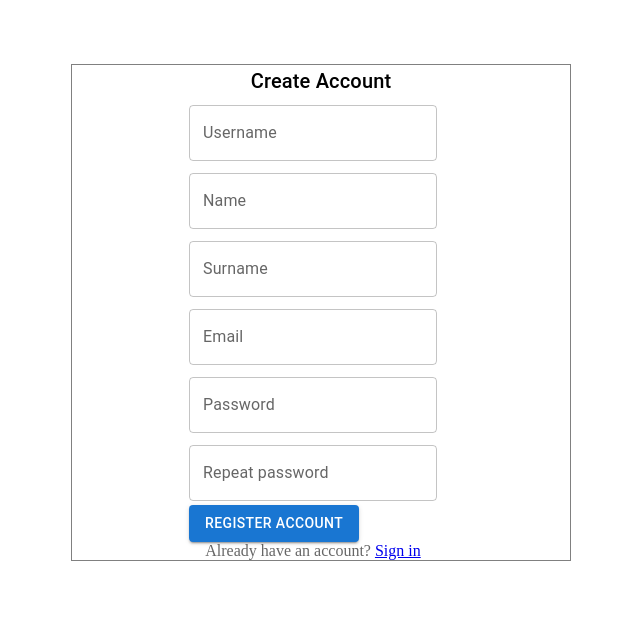
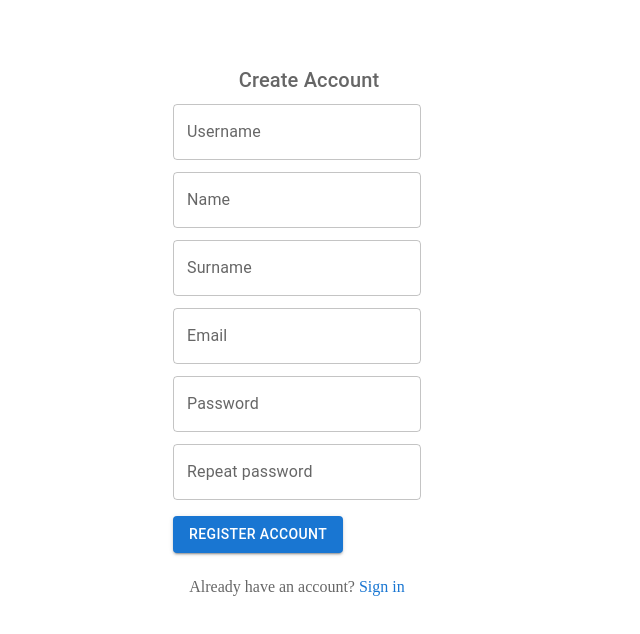
Before and after one commit to axseinga/coderscamp_2021_typescript, a React (Create React App) app: page /register in a window 1280 px wide. Shown: the top 634 px of the page, without its empty margins (319-959 px from the left). Built offline with nearby package versions, Linux system fonts and the light colour scheme; no server answers.

Commit message:
style update

```diff
--- a/src/pages/Login/Login.tsx
+++ b/src/pages/Login/Login.tsx
@@ -1,8 +1,16 @@
 import React from 'react';
 import { useForm, Controller } from 'react-hook-form';
 import { useLoginQuery } from './api/useLoginQuery';
-import { TextField, Button, Box, Grid, Typography, Alert } from '@mui/material';
-import { Link } from 'react-router-dom';
+import {
+  TextField,
+  Button,
+  Box,
+  Grid,
+  Typography,
+  Alert,
+  Link,
+} from '@mui/material';
+import { Link as RouterLink } from 'react-router-dom';
 
 type LoginData = {
   email: string;
@@ -11,7 +19,6 @@ type LoginData = {
 
 export const Login = () => {
   const loginUser = useLoginQuery();
-  console.log(loginUser.error);
 
   const { handleSubmit, control } = useForm<LoginData>({
     defaultValues: { email: '', password: '' },
@@ -26,9 +33,7 @@ export const Login = () => {
   }
 
   return (
-    <Box
-      sx={{ border: '1px solid grey', width: 500, mx: 'auto', my: 10, p: 5 }}
-    >
+    <Box sx={{ mx: 'auto', my: 10, p: 5 }}>
       <Grid
         container
         spacing={2}
@@ -37,12 +42,11 @@ export const Login = () => {
         justifyContent="space-between"
       >
         <Grid item xs={12}>
-          <Typography variant="h6" align="center">
+          <Typography variant="h6" align="center" color="textSecondary">
             Log in
           </Typography>
         </Grid>
 
-        <Typography variant="inherit" color="textSecondary"></Typography>
         {loginUser.error && (
           <Alert severity="error">{loginUser.error.response.data}</Alert>
         )}
@@ -64,7 +68,7 @@ export const Login = () => {
               rules={{ required: 'Email address is required' }}
             />
           </Grid>
-          <Grid item xs={12}>
+          <Grid item xs={12} mb="2%">
             <Controller
               control={control}
               name="password"
@@ -85,9 +89,11 @@ export const Login = () => {
             Log in
           </Button>
         </form>
-        <Typography variant="inherit" color="textSecondary">
+        <Typography variant="inherit" color="textSecondary" my="2%">
           Don not have an account yet?{' '}
-          <Link to="/register">Create Account</Link>
+          <Link component={RouterLink} to="/register" underline="none">
+            Create Account
+          </Link>
         </Typography>
       </Grid>
     </Box>
--- a/src/pages/Register/Register.tsx
+++ b/src/pages/Register/Register.tsx
@@ -1,8 +1,16 @@
 import React from 'react';
 import { useForm, Controller } from 'react-hook-form';
 import { useRegisterQuery } from './api/useRegisterQuery';
-import { TextField, Button, Box, Grid, Typography } from '@mui/material';
-import { Link } from 'react-router-dom';
+import {
+  TextField,
+  Button,
+  Box,
+  Grid,
+  Typography,
+  Link,
+  Alert,
+} from '@mui/material';
+import { Link as RouterLink } from 'react-router-dom';
 
 type FormData = {
   username: string;
@@ -16,7 +24,7 @@ type FormData = {
 export const Register = () => {
   const registerUser = useRegisterQuery();
 
-  const { control, handleSubmit } = useForm<FormData>({
+  const { control, handleSubmit, getValues } = useForm<FormData>({
     defaultValues: {
       username: '',
       name: '',
@@ -38,28 +46,29 @@ export const Register = () => {
   return (
     <Box
       sx={{
-        border: '1px solid grey',
-        width: 500,
+        my: '5%',
         mx: 'auto',
-        my: '5%',
+        flexGrow: 1,
+        align: 'center',
       }}
     >
       <Grid
         container
-        spacing={2}
+        spacing={3}
         direction="column"
+        justifyContent="space-around"
         alignItems="center"
-        justifyContent="space-between"
+        width="100%"
       >
         <Grid item xs={12}>
-          <Typography variant="h6" align="center">
+          <Typography variant="h6" align="center" color="textSecondary">
             Create Account
           </Typography>
         </Grid>
 
-        <Typography variant="inherit" color="textSecondary">
-          {registerUser.error && registerUser.error.response.data}
-        </Typography>
+        {registerUser.error && (
+          <Alert severity="error">{registerUser.error.response.data}</Alert>
+        )}
 
         <form onSubmit={onSubmit}>
           <Grid item xs={12}>
@@ -79,13 +88,17 @@ export const Register = () => {
                 required: 'Username is required',
                 minLength: {
                   value: 4,
-                  message: 'Min length is 4',
+                  message: 'Username must have at least 4 characters',
+                },
+                maxLength: {
+                  value: 10,
+                  message: 'Max length is 10',
                 },
               }}
             />
           </Grid>
 
-          <Grid item xs={12}>
+          <Grid item md={12}>
             <Controller
               control={control}
               name="name"
@@ -102,7 +115,11 @@ export const Register = () => {
                 required: 'Name is required',
                 minLength: {
                   value: 4,
-                  message: 'Min length is 4',
+                  message: 'Name must have at least 4 characters',
+                },
+                maxLength: {
+                  value: 10,
+                  message: 'Max length is 10',
                 },
               }}
             />
@@ -125,7 +142,11 @@ export const Register = () => {
                 required: 'Surname is required',
                 minLength: {
                   value: 4,
-                  message: 'Min length is 4',
+                  message: 'Surname must have at least 4 characters',
+                },
+                maxLength: {
+                  value: 10,
+                  message: 'Max length is 10',
                 },
               }}
             />
@@ -166,14 +187,14 @@ export const Register = () => {
               rules={{
                 required: 'Password is required',
                 minLength: {
-                  value: 4,
-                  message: 'Min length is 4',
+                  value: 8,
+                  message: 'Password must have at least 8 characters',
                 },
               }}
             />
           </Grid>
 
-          <Grid item xs={12}>
+          <Grid item xs={12} mb="5%">
             <Controller
               control={control}
               name="repeat_password"
@@ -188,20 +209,31 @@ export const Register = () => {
               )}
               rules={{
                 required: 'Password is required',
-                minLength: {
-                  value: 4,
-                  message: 'Min length is 4',
+                validate: {
+                  matchesPreviousPassword: (value) => {
+                    const { password } = getValues();
+                    return password === value || 'Passwords should match!';
+                  },
                 },
               }}
             />
           </Grid>
-
-          <Button type="submit" variant="contained" color="primary">
-            Register Account
-          </Button>
+          <Grid item xs={12}>
+            <Button type="submit" variant="contained" color="primary">
+              Register Account
+            </Button>
+          </Grid>
         </form>
-        <Typography variant="inherit" color="textSecondary">
-          Already have an account? <Link to="/login">Sign in</Link>
+        <Typography
+          variant="inherit"
+          color="textSecondary"
+          align="center"
+          my="2%"
+        >
+          Already have an account?{' '}
+          <Link component={RouterLink} to="/login" underline="none">
+            Sign in
+          </Link>
         </Typography>
       </Grid>
     </Box>
```
